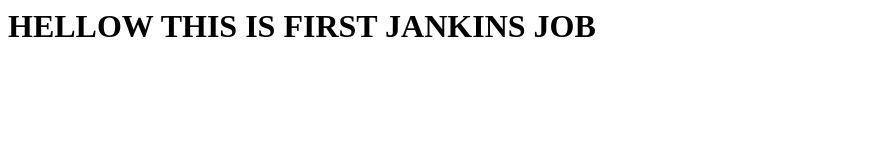
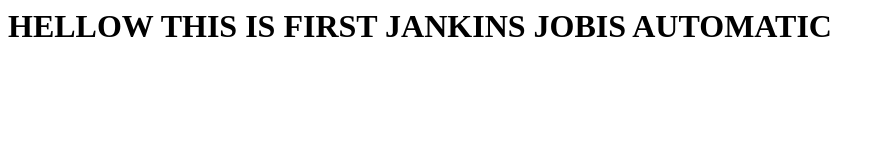
Before and after one commit to thinleyJamsbond/webServer, a plain HTML site: page index.html in a window 1280 px wide. Shown: the whole page, without its empty margins (0-885 px from the left). Drawn offline with Linux system fonts and the light colour scheme.

Commit message:
second commit

```diff
--- a/index.html
+++ b/index.html
@@ -1 +1 @@
-<h1> HELLOW THIS IS FIRST JANKINS JOB </h1>
+<h1> HELLOW THIS IS FIRST JANKINS JOBIS AUTOMATIC </h1>
```
